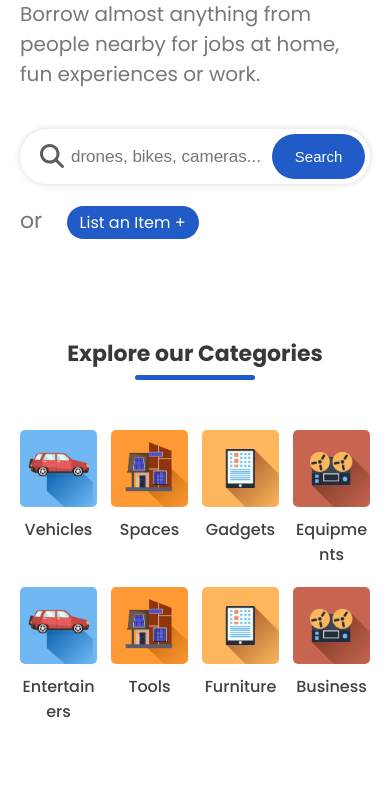
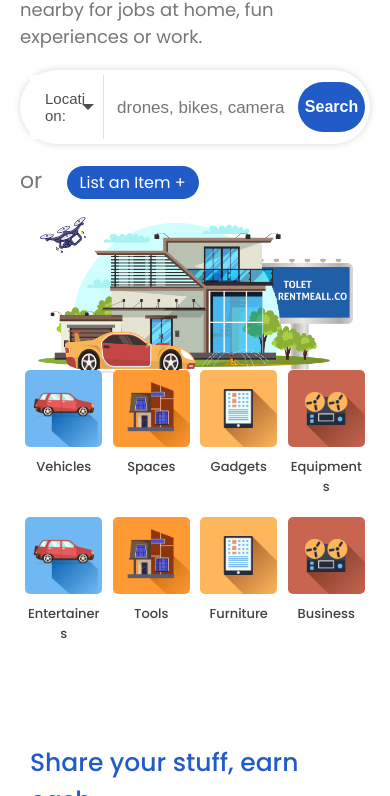
Before and after one commit to sheharyark017/rentmeall, a plain HTML site: page index.html in a window 390 px wide. Shown: the part 273-1069 px from the top of the page. Drawn offline with nearby package versions, Linux system fonts and the light colour scheme.

Commit message:
top banner changes

```diff
--- a/css/index.css
+++ b/css/index.css
@@ -1,16 +1,29 @@
 /* top banner */
 
 .top-banner {
-  height: calc(100vh - 75px);
+  height: calc(75vh - 75px);
   display: flex;
-  flex-direction: column;
-  justify-content: center;
-  width: 60%;
+  justify-content: space-between;
+  align-items: center;
+  width: 100%;
+  margin-bottom: 10px;
+}
+
+.banner-text {
+  width: 55%;
+}
+
+.banner-image {
+  width: 42%;
+}
+
+.banner-image img {
+  width: 100%;
 }
 
 .top-text .head {
   color: #2b2b2b;
-  font-size: 55px;
+  font-size: 45px;
   font-weight: 600;
   margin-bottom: 10px;
   line-height: 1.3;
@@ -30,10 +43,83 @@
   box-shadow: 0 0 7px 0 #d8d8d8;
   border-radius: 99px;
   align-items: center;
-  padding: 10px 10px 10px 20px;
+  padding: 5px 5px 5px 10px;
   margin-top: 40px;
   margin-bottom: 20px;
+  justify-content: space-between;
 }
+
+.main-search-form .location {
+  width: 22%;
+}
+
+/* dropdown css */
+
+/*the container must be positioned relative:*/
+.custom-select {
+  position: relative;
+  font-family: Arial;
+}
+
+.custom-select select {
+  display: none; /*hide original SELECT element:*/
+}
+
+.select-selected {
+  background-color: #fff;
+  height: 100%;
+}
+
+/*style the arrow inside the select element:*/
+.select-selected:after {
+  position: absolute;
+  content: "";
+  top: 45%;
+  right: 10px;
+  width: 0;
+  height: 0;
+  border: 6px solid transparent;
+  border-color: #4d4d4d transparent transparent transparent;
+}
+
+/*point the arrow upwards when the select box is open (active):*/
+.select-selected.select-arrow-active:after {
+  border-color: transparent transparent #4d4d4d transparent;
+  top: 16px;
+}
+
+/*style the items (options), including the selected item:*/
+.select-items div,
+.select-selected {
+  color: #4d4d4d;
+  padding: 15px;
+  font-size: 15px;
+  border-right: 1px solid rgb(225, 225, 225);
+  cursor: pointer;
+  user-select: none;
+}
+
+/*style items (options):*/
+.select-items {
+  position: absolute;
+  background-color: #fff;
+  top: 100%;
+  left: 0;
+  right: 0;
+  z-index: 99;
+}
+
+/*hide the items when the select box is closed:*/
+.select-hide {
+  display: none;
+}
+
+.select-items div:hover,
+.same-as-selected {
+  background-color: rgba(0, 0, 0, 0.05);
+}
+
+/* end dropdown css */
 
 .main-search-form .icon {
   width: 10%;
@@ -41,13 +127,13 @@
   color: rgb(93, 93, 93);
 }
 .main-search-form .input {
-  width: 70%;
+  width: 50%;
 }
 
 .main-search-form .input input {
   width: 100%;
   border: none;
-  font-size: 18px;
+  font-size: 17px;
 }
 
 .main-search-form .input input:focus {
@@ -56,7 +142,7 @@
 }
 
 .main-search-form .button {
-  width: 25%;
+  width: 20%;
 }
 
 .main-search-form .button button {
@@ -104,11 +190,11 @@
   display: flex;
   flex-wrap: wrap;
   justify-content: center;
-  justify-content: space-between;
+  justify-content: space-around;
 }
 
 .category-block {
-  width: 10%;
+  width: 9%;
   overflow: hidden;
 }
 
@@ -423,40 +509,41 @@
 /* end footer banner */
 
 @media screen and (max-width: 980px) {
+  /* top banner */
+
   .top-banner {
-    margin: 125px 0 100px 0;
-    height: auto;
+    height: calc(75vh - 75px);
+    flex-wrap: wrap;
+    padding: 40px 0;
+  }
+
+  .banner-text {
     width: 100%;
+    margin-bottom: 20px;
+  }
+
+  .banner-image {
+    width: 100%;
+    text-align: center;
+  }
+
+  .banner-image img {
+    width: 90%;
   }
 
   .top-text .head {
-    font-size: 35px;
+    font-size: 30px;
+  }
+
+  .top-text .para {
+    font-size: 18px;
   }
 
   .main-search-form {
-    padding: 5px 5px 5px 20px;
+    margin-top: 20px;
   }
 
-  .main-search-form .icon {
-    font-size: 24px;
-  }
-  .main-search-form .input {
-    width: 65%;
-  }
-
-  .main-search-form .input input {
-    font-size: 17px;
-  }
-
-  .main-search-form .button {
-    width: 30%;
-  }
-
-  .main-search-form .button button {
-    font-size: 15px;
-    height: 45px;
-    font-weight: 500;
-  }
+  /* end top banner */
 
   .top-head {
     margin-bottom: 50px;
@@ -475,6 +562,7 @@
   .category-block {
     width: 22%;
     margin-bottom: 20px;
+    font-size: 13px;
   }
 
   .list-browse-item {
--- a/index.html
+++ b/index.html
@@ -72,14 +72,24 @@
         <!-- top banner -->
 
         <div class="top-banner">
+            <div class="banner-text">
                 <div class="top-text">
                     <p class="head">Rent <span class="text-animation"></span> <br> from people in
                         your area</p>
-                <p class="para">Borrow almost anything from people nearby for jobs at home, fun experiences or work.</p>
+                    <p class="para">Borrow almost anything from people nearby for jobs at home, fun experiences or work.
+                    </p>
                 </div>
                 <form action="" class="main-search-form">
-                <div class="icon">
-                    <i class="fa-solid fa-magnifying-glass"></i>
+                    <div class="location">
+                        <div class="custom-select">
+                            <select>
+                                <option value="0">Location:</option>
+                                <option value="1">Pakistan</option>
+                                <option value="2">Lahore</option>
+                                <option value="3">Cavalry ground</option>
+                                <option value="4">Dharampura</option>
+                            </select>
+                        </div>
                     </div>
                     <div class="input">
                         <input type="text" placeholder="drones, bikes, cameras..." required>
@@ -90,15 +100,20 @@
                 </form>
                 <p class="search-bottom"> <span>or</span> <a href="" class="add-item">List an Item +</a></p>
             </div>
+            <div class="banner-image">
+                <img src="images/rent-me-all-slider-pic.png" alt="">
+            </div>
+        </div>
 
         <!-- end top banner -->
+
         <!-- explore categories -->
 
         <div class="category">
-            <div class="top-head category-top">
+            <!-- <div class="top-head category-top">
                 <p>Explore our Categories</p>
                 <div></div>
-            </div>
+            </div> -->
 
             <div class="category-blocks">
                 <div class="category-block">
@@ -772,6 +787,8 @@
     <script src="js/typed.js"></script>
     <!-- accordion JS -->
     <script src="js/accordion.js"></script>
+    <!-- dropdown JS -->
+    <script src="js/dropdown.js"></script>
     <!-- JS file -->
     <script src="js/index.js"></script>
 </body>
```
Also changed, not shown: images/rent me all slider pic.png (added), images/rent-me-all-slider-pic.png (added). Lines whose indentation alone changed are shown as unchanged.
